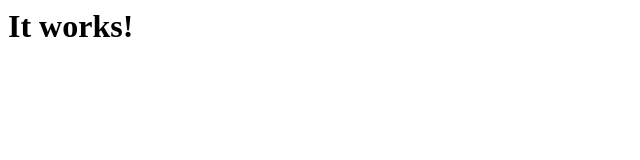
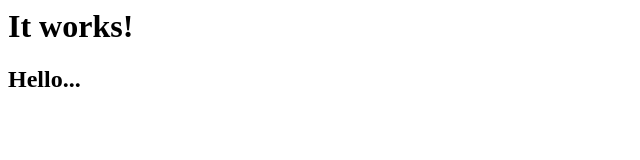
Before and after one commit to aaronlague/sandbox, a plain HTML site: page index.html in a window 1280 px wide. Shown: the whole page, without its empty margins (0-640 px from the left). Drawn offline with Linux system fonts and the light colour scheme.

Commit message:
second commit

```diff
--- a/index.html
+++ b/index.html
@@ -1 +1,2 @@
 <h1>It works!</h1>
+<h2>Hello...</h2>
```
